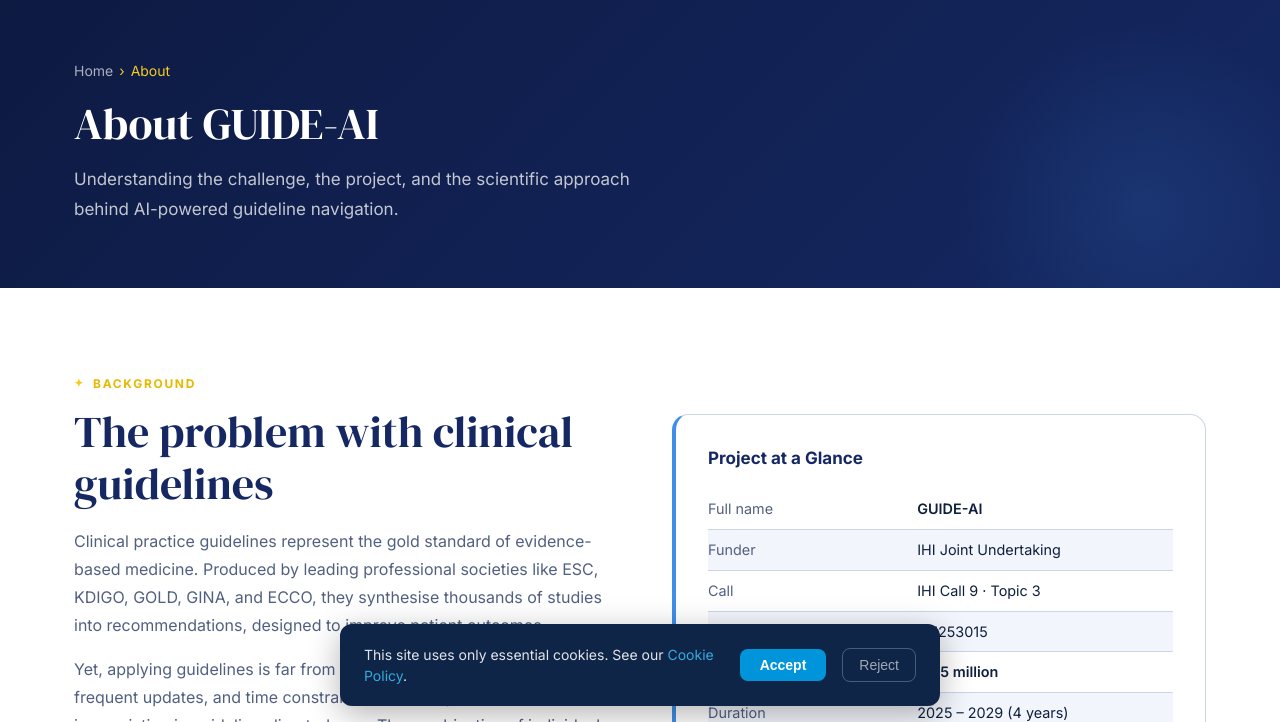
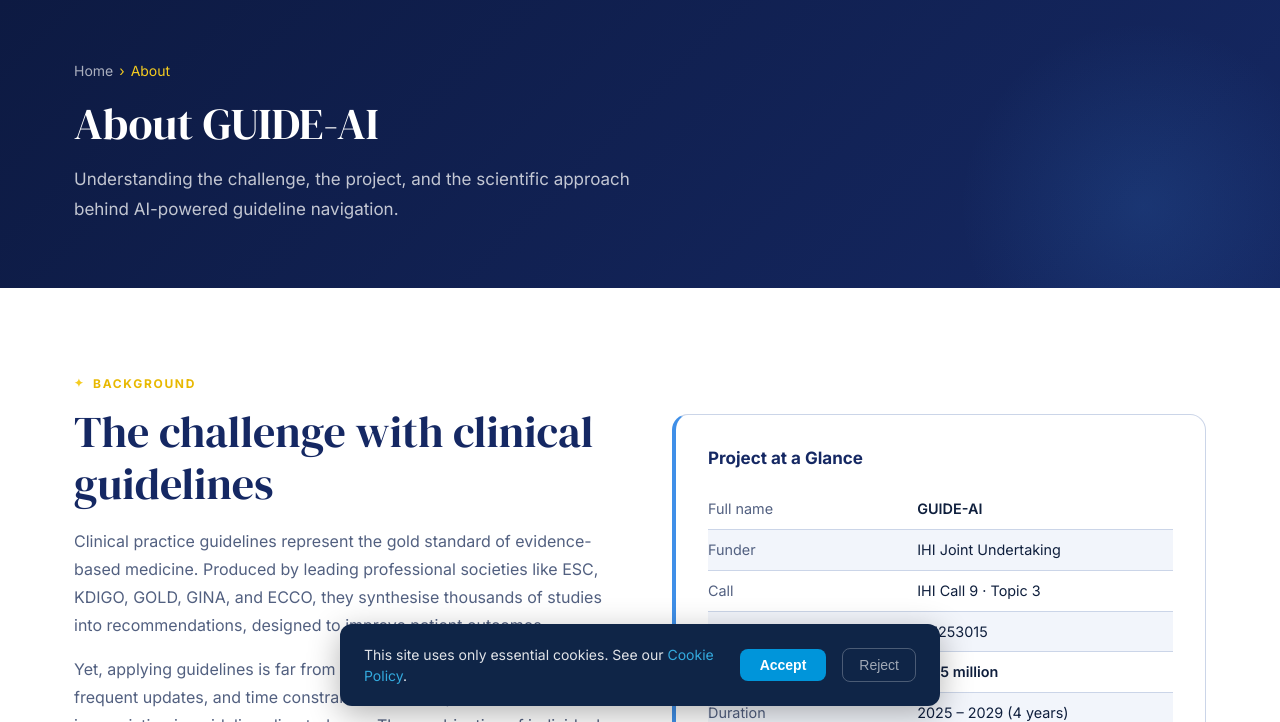
Before and after one commit to detsutut/guide-ai-website, a plain HTML site: page about.html in a window 1280 px wide. Shown: the part 78-800 px from the top of the page. Drawn offline with Linux system fonts and the light colour scheme.

Commit message:
About: rename Background heading to 'The challenge with clinical guidelines'
Co-Authored-By: Claude Opus 5.5 <noreply@anthropic.com>

```diff
--- a/about.html
+++ b/about.html
@@ -81,7 +81,7 @@
         <div class="grid-2" style="gap:4rem; align-items:center;">
           <div>
             <span class="section-label">Background</span>
-            <h2 class="section-title" id="background-heading">The problem with clinical guidelines</h2>
+            <h2 class="section-title" id="background-heading">The challenge with clinical guidelines</h2>
             <p style="color:var(--muted); margin-bottom:1rem; line-height:1.75;">
               Clinical practice guidelines represent the gold standard of evidence-based medicine.
               Produced by leading professional societies like ESC, KDIGO, GOLD, GINA, and ECCO, they synthesise
```
